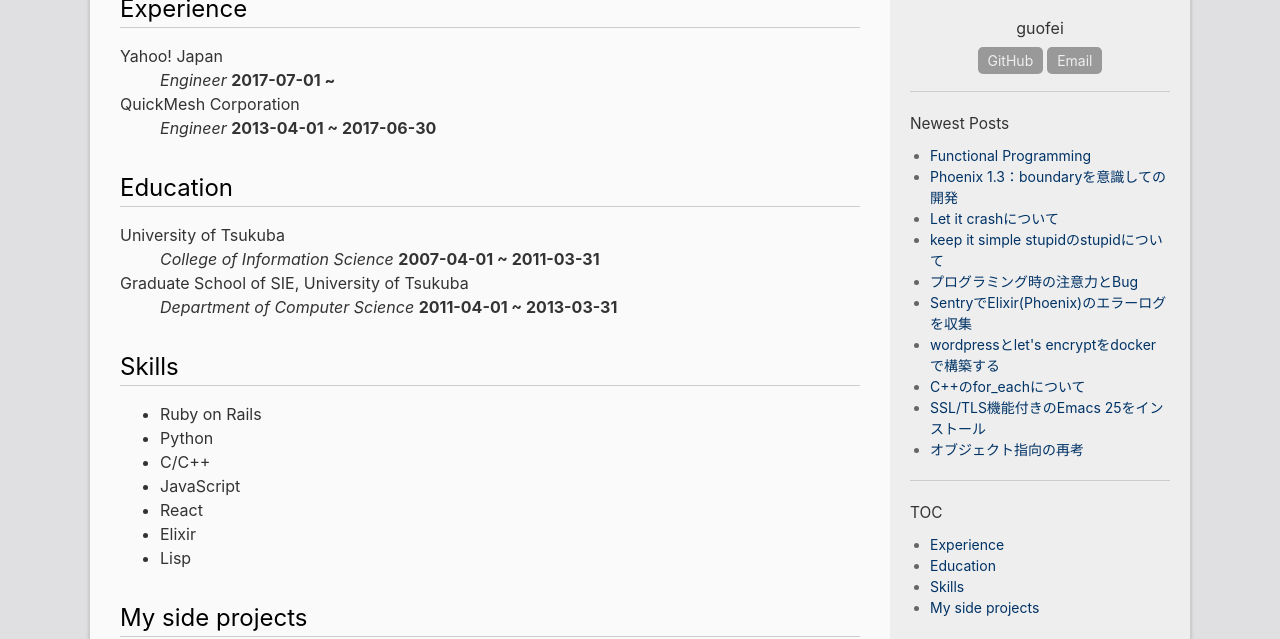
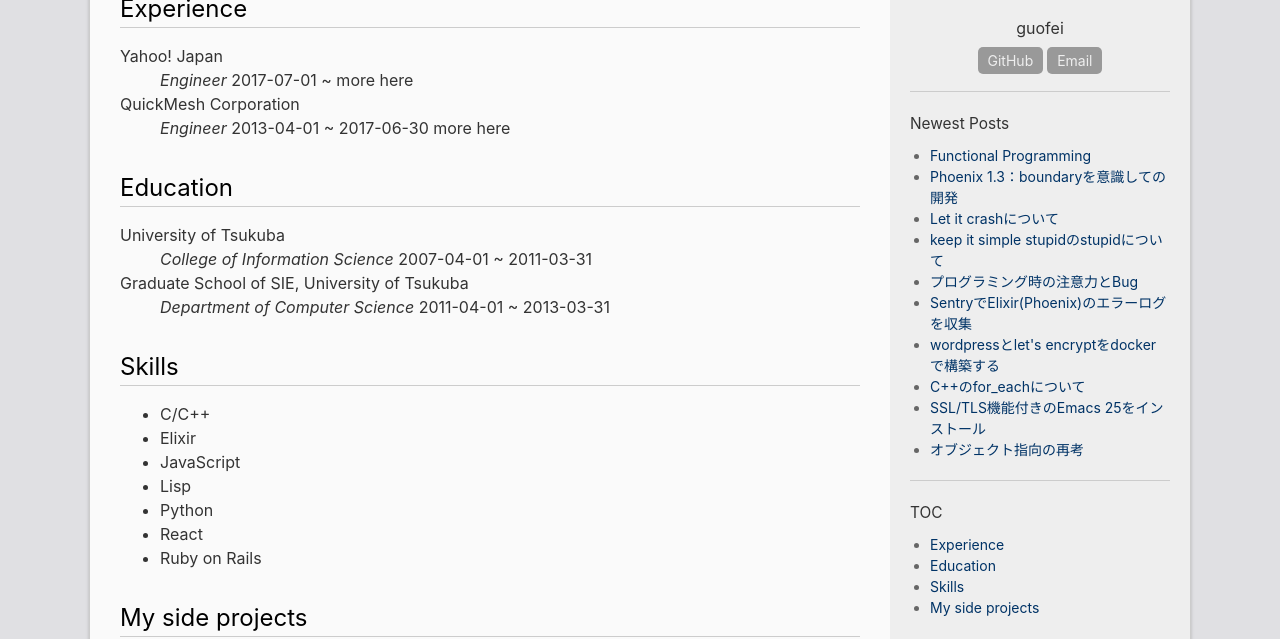
Before and after one commit to guofei/ja, a Jekyll site: the page built from about.md, in a window 1280 px wide and 900 px high, cut to the strip 261-900 px from the top of the window. Built offline with Jekyll 4.4.1, drawn with Linux system fonts in a browser that asks for light colours; comment, search, counter and statistics services are not loaded.

Commit message:
Update about

```diff
--- a/about.md
+++ b/about.md
@@ -8,30 +8,31 @@ public: true
 ## Experience
 Yahoo! Japan
 : *Engineer*
-  __2017-07-01 ~__
+  2017-07-01 ~
+  more here
 
 QuickMesh Corporation
 : *Engineer*
-  __2013-04-01 ~ 2017-06-30__
-
+  2013-04-01 ~ 2017-06-30
+  more here
 
 ## Education
 University of Tsukuba
 : *College of Information Science*
-__2007-04-01 ~ 2011-03-31__
+  2007-04-01 ~ 2011-03-31
 
 Graduate School of SIE, University of Tsukuba
 : *Department of Computer Science*
-__2011-04-01 ~ 2013-03-31__
+  2011-04-01 ~ 2013-03-31
 
 ## Skills
+- C/C++
+- Elixir
+- JavaScript
+- Lisp
+- Python
+- React
 - Ruby on Rails
-- Python
-- C/C++
-- JavaScript
-- React
-- Elixir
-- Lisp
 
 ## My side projects
 
```
